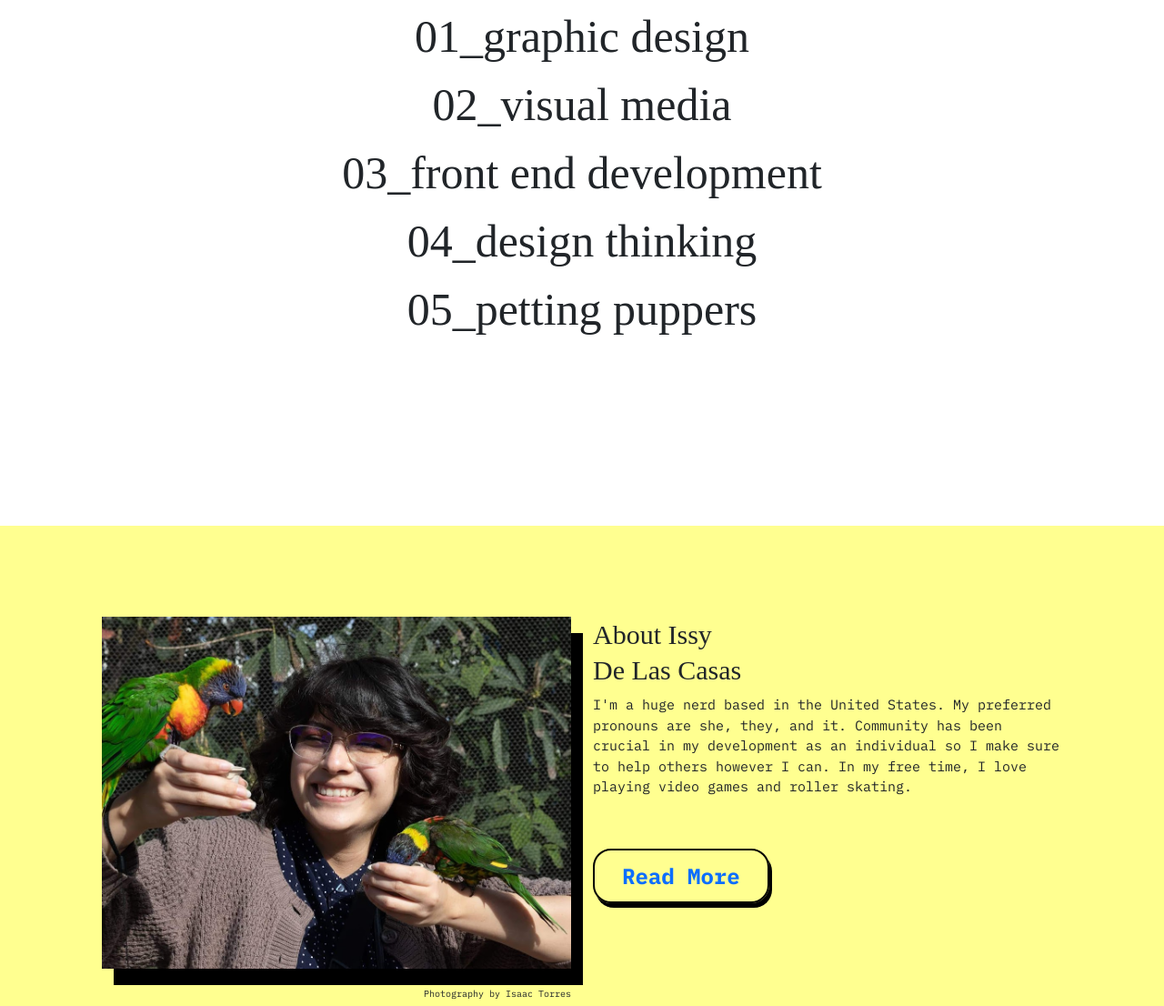
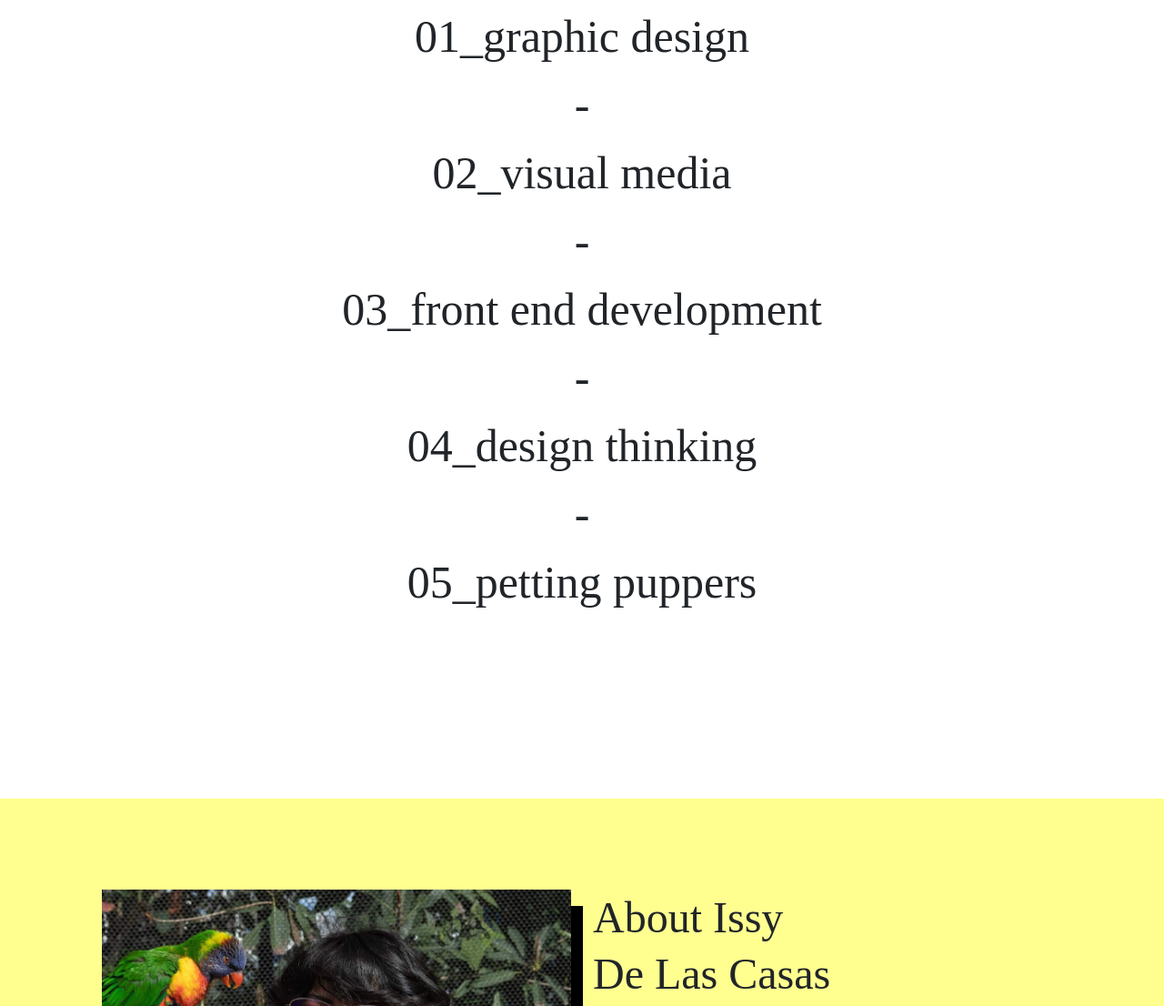
Before and after one commit to IsabelaDLC/Updated-Portfolio, a plain HTML site: page index.html in a window 1280 px wide. Shown: the part 979-2085 px from the top of the page at 91% size. Drawn offline with nearby package versions, Linux system fonts and the light colour scheme; a web font is replaced by a local one.

Commit message:
updating font sizing

```diff
--- a/css/styles.css
+++ b/css/styles.css
@@ -140,13 +140,13 @@ header {
 }
 
 h2 {
-    font-size: 30px;
+    font-size: 3rem;
     line-height: 130%;
     font-weight: normal;
 }
 
 p {
-    font-size: 15px;
+    font-size: 1.5rem;
 }
 
 .button {
@@ -213,5 +213,3 @@ footer h2 {
 .right-alignment {
     text-align: right;
 }
-
-border: 1px solid black;
--- a/index.html
+++ b/index.html
@@ -58,9 +58,13 @@
     <section>
         <ul class="skills-list">
             <li>01_graphic design</li>
+            <li>-</li>
             <li>02_visual media</li>
+            <li>-</li>
             <li>03_front end development</li>
+            <li>-</li>
             <li>04_design thinking</li>
+            <li>-</li>
             <li>05_petting puppers</li>
         </ul>
     </section>
```
